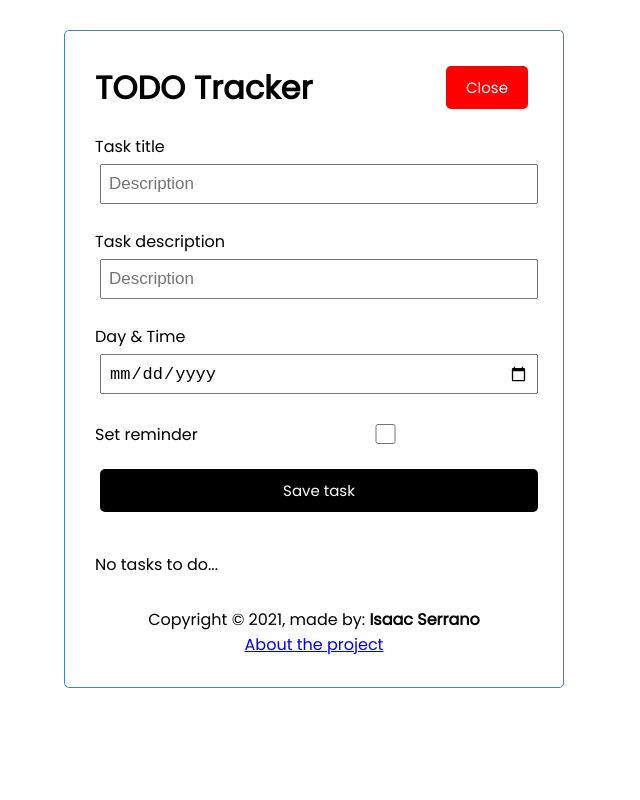
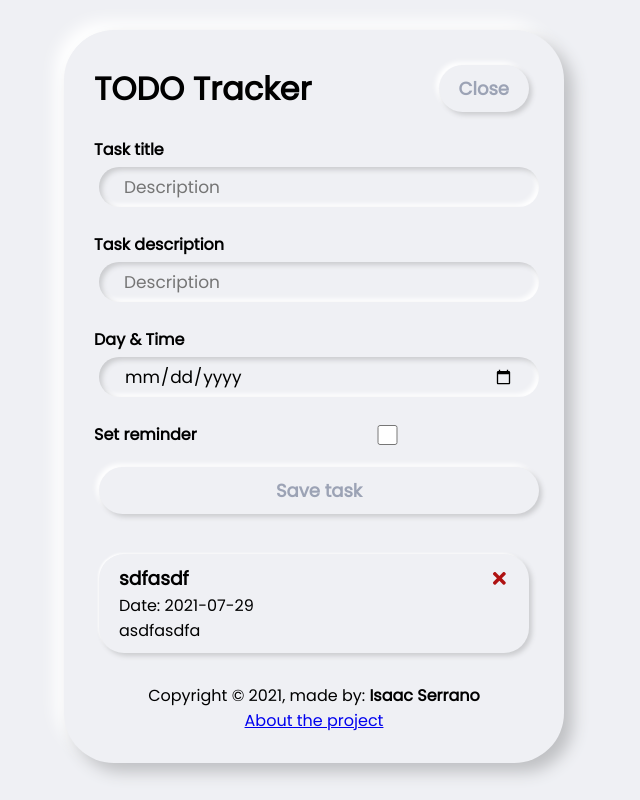
Before and after one commit to isaacsa51/todo-tracker, a React (Create React App) app: page / in a window 1280 px wide. Both pictures are taken after a click on the button "Add". Shown: the whole page, without its empty margins (326-966 px from the left). Built offline with nearby package versions, Linux system fonts and the light colour scheme; data requests are answered from the project's data file.

Commit message:
Neumorphism UI

```diff
--- a/db.json
+++ b/db.json
@@ -1,3 +1,11 @@
 {
-  "tasks": []
+  "tasks": [
+    {
+      "title": "sdfasdf",
+      "desc": "asdfasdfa",
+      "day": "2021-07-29",
+      "reminder": false,
+      "id": 1
+    }
+  ]
 }
--- a/src/components/AddTask.js
+++ b/src/components/AddTask.js
@@ -26,8 +26,11 @@ const AddTask = ({ onAdd }) => {
 	return (
 		<form className="add-form" onSubmit={onSubmit}>
 			<div className="form-control">
-				<label>Task title</label>
+				<label>
+					<strong>Task title</strong>
+				</label>
 
+				<div className="formss">
 					<input
 						type="text"
 						placeholder="Description"
@@ -35,10 +38,14 @@ const AddTask = ({ onAdd }) => {
 						onChange={(e) => setTitle(e.target.value)}
 					/>
 				</div>
+			</div>
 
 			<div className="form-control">
-				<label>Task description</label>
+				<label>
+					<strong>Task description</strong>
+				</label>
 
+				<div className="formss">
 					<input
 						type="text"
 						placeholder="Description"
@@ -46,10 +53,14 @@ const AddTask = ({ onAdd }) => {
 						onChange={(e) => setDesc(e.target.value)}
 					/>
 				</div>
+			</div>
 
 			<div className="form-control">
-				<label>Day & Time</label>
+				<label>
+					<strong>Day & Time</strong>
+				</label>
 
+				<div className="formss">
 					<input
 						type="date"
 						placeholder="Add date of the task"
@@ -57,9 +68,12 @@ const AddTask = ({ onAdd }) => {
 						onChange={(e) => setDay(e.target.value)}
 					/>
 				</div>
+			</div>
 
 			<div className="form-control form-control-check">
-				<label>Set reminder</label>
+				<label>
+					<strong>Set reminder</strong>
+				</label>
 
 				<input
 					type="checkbox"
--- a/src/components/Button.js
+++ b/src/components/Button.js
@@ -1,12 +1,8 @@
 import PropTypes from "prop-types";
 
-const Button = ({ color, title, onClick }) => {
+const Button = ({ title, onClick }) => {
 	return (
-		<button
-			onClick={onClick}
-			className="btn"
-			style={{ backgroundColor: color }}
-		>
+		<button onClick={onClick} className="btn">
 			{title}
 		</button>
 	);
--- a/src/components/Header.js
+++ b/src/components/Header.js
@@ -8,11 +8,7 @@ const Header = ({ onAdd, toggleShow }) => {
 		<header className="header">
 			<h1>TODO Tracker</h1>
 			{location.pathname === "/" && (
-				<Button
-					onClick={onAdd}
-					color={toggleShow ? "red" : "green"}
-					title={toggleShow ? "Close" : "Add"}
-				/>
+				<Button onClick={onAdd} title={toggleShow ? "Close" : "Add"} />
 			)}
 		</header>
 	);
--- a/src/components/Task.js
+++ b/src/components/Task.js
@@ -10,7 +10,7 @@ const Task = ({ task, onDelete, onToggle }) => {
 				{task.title}{" "}
 				<FaTimes
 					onClick={() => onDelete(task.id)}
-					style={{ color: "red", cursor: "pointer" }}
+					style={{ color: "#af1212", cursor: "pointer" }}
 				/>
 			</h3>
 
--- a/src/index.css
+++ b/src/index.css
@@ -8,16 +8,16 @@
 
 body {
 	font-family: "Poppins", sans-serif;
+	background-color: #eff0f4;
 }
 
 .container {
 	max-width: 500px;
 	margin: 30px auto;
-	overflow: auto;
-	min-height: 300px;
-	border: 1px solid steelblue;
+	border-radius: 50px;
+	background: #eff0f4;
+	box-shadow: 9px 9px 16px #bfc0c3, -9px -9px 16px #ffffff;
 	padding: 30px;
-	border-radius: 5px;
 }
 
 .header {
@@ -29,15 +29,17 @@ body {
 
 .btn {
 	display: inline-block;
-	background: #000;
-	color: #fff;
+	border-radius: 50px;
+	background: #eff0f4;
+	box-shadow: 3px 3px 5px #cbcccf, -3px -3px 5px #ffffff;
+	color: #9ca3b5;
 	border: none;
 	padding: 10px 20px;
 	margin: 5px;
-	border-radius: 5px;
 	cursor: pointer;
 	text-decoration: none;
-	font-size: 15px;
+	font-size: 18px;
+	font-weight: bold;
 	font-family: inherit;
 }
 
@@ -55,7 +57,9 @@ body {
 }
 
 .task {
-	background: #f4f4f4;
+	border-radius: 25px;
+	background: #eff0f4;
+	box-shadow: 3px 3px 5px #cbcccf, -1px -1px 2px #ffffff;
 	margin: 5px;
 	padding: 10px 20px;
 	cursor: pointer;
@@ -83,12 +87,20 @@ body {
 	display: block;
 }
 
-.form-control input {
+.form-control .formss input {
 	width: 100%;
 	height: 40px;
 	margin: 5px;
-	padding: 3px 7px;
+	padding: 3px 25px;
 	font-size: 17px;
+	font-family: inherit;
+	border: none;
+	border-radius: 50px;
+	background: #eff0f4;
+	box-shadow: inset 3px 3px 5px #cbcccf, inset -3px -3px 5px #ffffff;
+}
+.form-control .formss input:focus {
+	outline: none;
 }
 
 .form-control-check {
```
Lines whose indentation alone changed are shown as unchanged.
